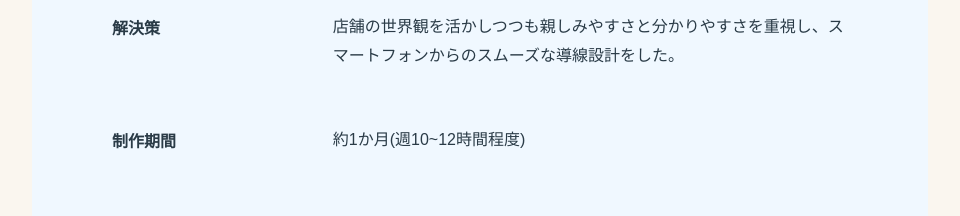
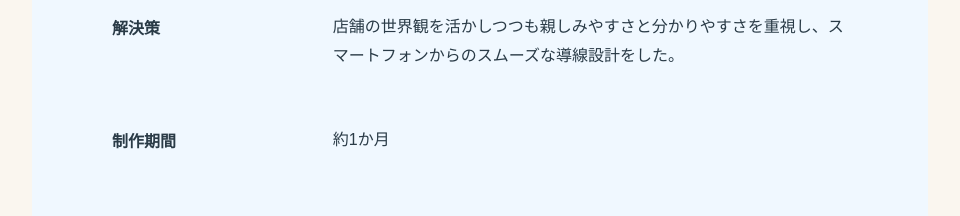
Before and after one commit to Kana-toyomon/portfolio0707, a plain HTML site: page kissa-amber.html in a window 1280 px wide. Shown: the part 1700-1916 px from the top of the page, without its empty margins (160-1120 px from the left). Drawn offline with Linux system fonts and the light colour scheme.

Commit message:
作品ページを修正
制作期間の変更と追加

```diff
--- a/kissa-amber.html
+++ b/kissa-amber.html
@@ -90,7 +90,7 @@
 
       <dl class="project-meta">
         <dt class="project-label">制作期間</dt>
-        <dd class="project-data">約1か月(週10~12時間程度)</dd>
+        <dd class="project-data">約1か月</dd>
       </dl>
     </div>
 
```
Also changed, not shown: onlinesite.html (+1 -1 lines).
